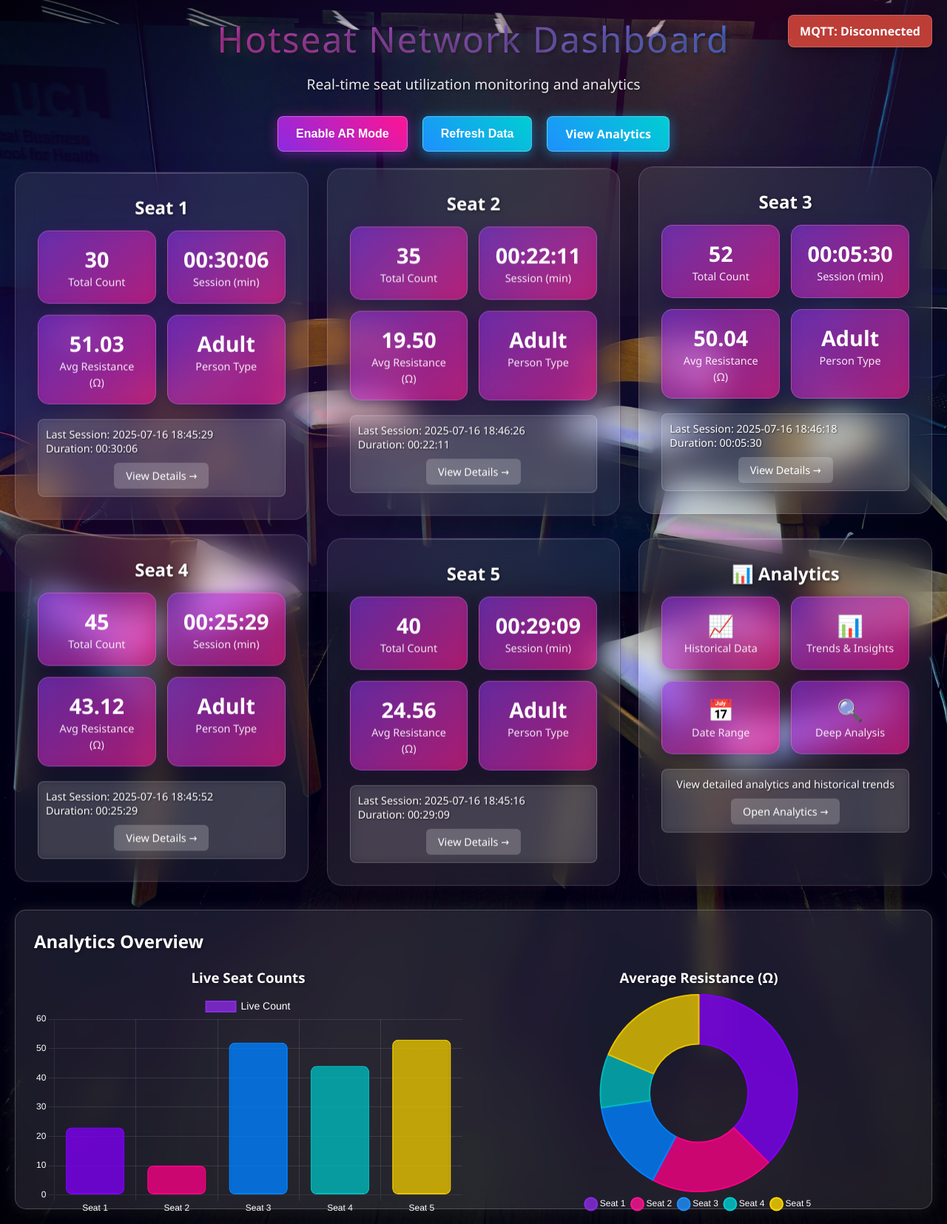
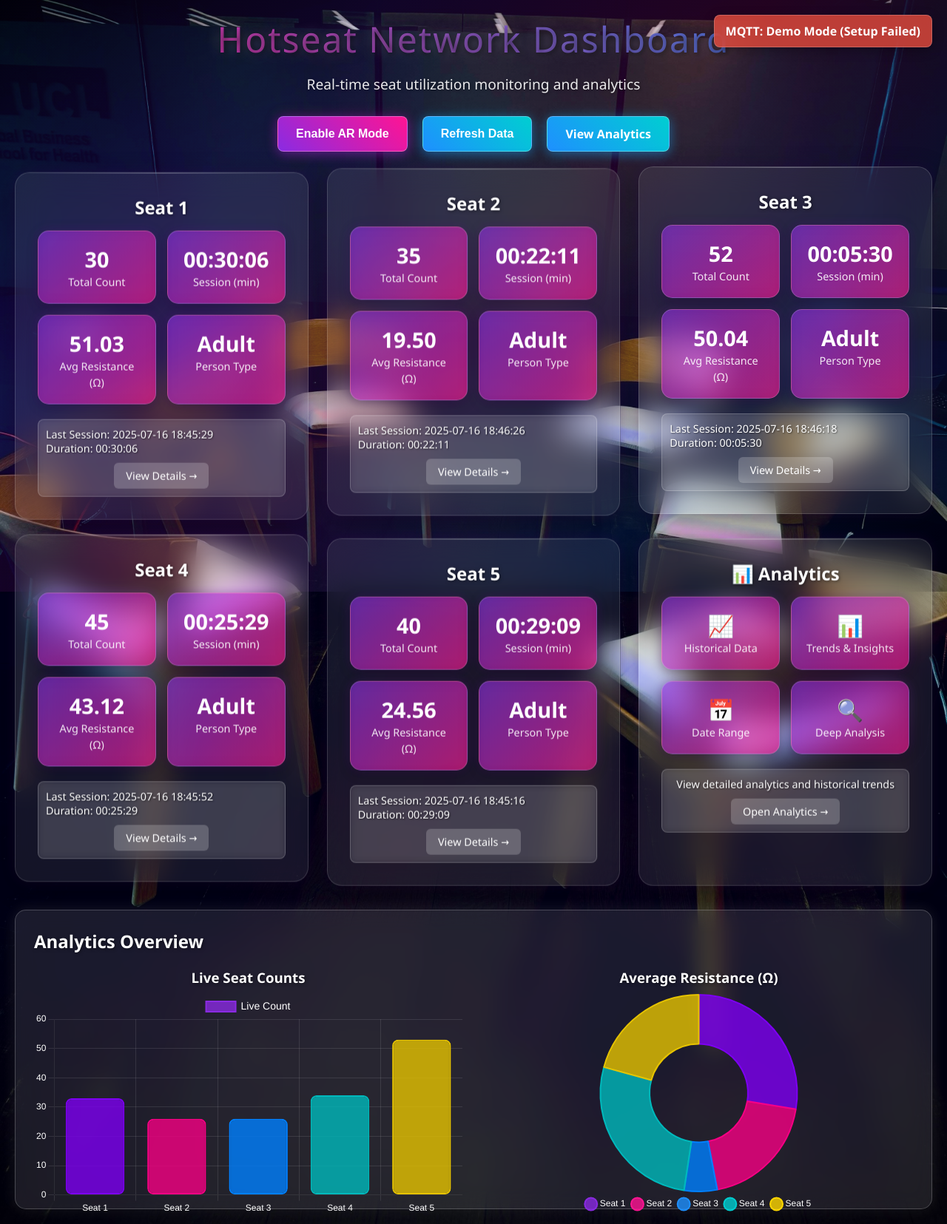
Before and after one commit to tantoon94/Hotseat_Network, a plain HTML site: page index.HTML in a window 1280 px wide. Shown: the whole page at 74% size. Drawn offline with nearby package versions, Linux system fonts and the light colour scheme; no server answers.

Commit message:
Fix MQTT connection for GitHub Pages - add automatic demo mode fallback

```diff
--- a/index.HTML
+++ b/index.HTML
@@ -599,16 +599,10 @@
             generateSeatCards();
         });
 
-        // MQTT Connection
+        // MQTT Connection with GitHub Pages compatibility
         function initializeMQTT() {
-            // Load credentials from external file (you'll need to create this)
-            loadMQTTCredentials().then(() => {
-                connectMQTT();
-            }).catch(() => {
-                // Fallback to demo mode
-                console.log('Using demo mode - no MQTT connection');
-                simulateMQTTData();
-            });
+            // Initialize MQTT connection with automatic fallback to demo mode
+            connectToMQTT();
         }
 
         async function loadMQTTCredentials() {
@@ -623,26 +617,51 @@
             }
         }
 
-        function connectMQTT() {
-            console.log('MQTT_CONFIG loaded:', MQTT_CONFIG);
+        // Enhanced MQTT connection with GitHub Pages compatibility
+        async function connectToMQTT() {
+            try {
+                // Check if we're on GitHub Pages (HTTPS)
+                const isGitHubPages = window.location.hostname === 'tantoon94.github.io';
+                const isHTTPS = window.location.protocol === 'https:';
 
-            // Try different connection URLs
+                if (isGitHubPages || isHTTPS) {
+                    console.log('🌐 Detected GitHub Pages or HTTPS - MQTT connection may be restricted');
+                    console.log('📱 Using demo data mode for live dashboard');
+
+                    // Show user-friendly message
+                    updateMQTTStatus(false, 'Demo Mode (GitHub Pages)');
+
+                    // Start demo data immediately
+                    simulateMQTTData();
+                    return;
+                }
+
+                // Load MQTT configuration
+                const response = await fetch('mqtt-config.json');
+                if (!response.ok) {
+                    throw new Error('Failed to load MQTT configuration');
+                }
+
+                const MQTT_CONFIG = await response.json();
+                console.log('📡 MQTT Config loaded:', MQTT_CONFIG);
+
+                // Try different connection URLs with fallbacks
                 const connectUrls = [
                     `ws://${MQTT_CONFIG.host}:${MQTT_CONFIG.port}/mqtt`,
                     `ws://${MQTT_CONFIG.host}:${MQTT_CONFIG.port}/ws`,
                     `ws://${MQTT_CONFIG.host}:${MQTT_CONFIG.port}`
                 ];
 
-            console.log('Attempting to connect to MQTT broker...');
-            console.log('MQTT Config - Host:', MQTT_CONFIG.host, 'Port:', MQTT_CONFIG.port);
-            console.log('Trying URLs:', connectUrls);
+                console.log('🔌 Attempting to connect to MQTT broker...');
+                console.log('📍 Host:', MQTT_CONFIG.host, 'Port:', MQTT_CONFIG.port);
+                console.log('🔗 Trying URLs:', connectUrls);
 
                 // Try the first URL
                 const connectUrl = connectUrls[0];
-            console.log('Using URL:', connectUrl);
+                console.log('🎯 Using URL:', connectUrl);
 
                 mqttClient = mqtt.connect(connectUrl, {
-                clientId: MQTT_CONFIG.clientId,
+                    clientId: MQTT_CONFIG.clientId || `hotseat_${Math.random().toString(36).substr(2, 9)}`,
                     username: MQTT_CONFIG.username,
                     password: MQTT_CONFIG.password,
                     clean: true,
@@ -653,21 +672,21 @@
 
                 mqttClient.on('connect', function() {
                     console.log('✅ Successfully connected to MQTT broker');
-                updateMQTTStatus(true);
+                    updateMQTTStatus(true, 'Connected');
                     hideLoading();
 
                     // Subscribe to both topics
-                console.log('Subscribing to topics...');
+                    console.log('📡 Subscribing to topics...');
                     mqttClient.subscribe('student/ucbqmie/sitting_events', function(err) {
                         if (err) {
-                        console.error('Error subscribing to sitting_events:', err);
+                            console.error('❌ Error subscribing to sitting_events:', err);
                         } else {
                             console.log('✅ Subscribed to student/ucbqmie/sitting_events');
                         }
                     });
                     mqttClient.subscribe('student/ucbqmie/seat_counts', function(err) {
                         if (err) {
-                        console.error('Error subscribing to seat_counts:', err);
+                            console.error('❌ Error subscribing to seat_counts:', err);
                         } else {
                             console.log('✅ Subscribed to student/ucbqmie/seat_counts');
                         }
@@ -677,12 +696,12 @@
                 mqttClient.on('message', function(topic, message) {
                     try {
                         const data = JSON.parse(message.toString());
-                    console.log('Received MQTT data from topic:', topic, data);
+                        console.log('📨 Received MQTT data from topic:', topic, data);
 
                         if (topic === 'student/ucbqmie/sitting_events') {
                             // Handle sitting events data with exact format
                             if (data.seat_id && data.seat_id >= 1 && data.seat_id <= 5) {
-                            console.log('Processing sitting event for seat:', data.seat_id);
+                                console.log('🪑 Processing sitting event for seat:', data.seat_id);
                                 updateSeatData(data.seat_id.toString(), data);
 
                                 // Also call the enhanced handler for Firestore integration
@@ -693,18 +712,21 @@
                             handleSeatCounts(data);
                         }
                     } catch (error) {
-                    console.error('Error parsing MQTT message:', error);
+                        console.error('❌ Error parsing MQTT message:', error);
                     }
                 });
 
                 mqttClient.on('error', function(error) {
                     console.error('❌ MQTT Error:', error);
-                updateMQTTStatus(false);
+                    console.log('🔄 Falling back to demo data mode');
+                    updateMQTTStatus(false, 'Demo Mode (Connection Failed)');
+                    simulateMQTTData();
                 });
 
                 mqttClient.on('close', function() {
                     console.log('🔌 MQTT connection closed');
-                updateMQTTStatus(false);
+                    updateMQTTStatus(false, 'Demo Mode (Disconnected)');
+                    // Don't start demo data here to avoid conflicts
                 });
 
                 mqttClient.on('reconnect', function() {
@@ -713,17 +735,24 @@
 
                 mqttClient.on('offline', function() {
                     console.log('📴 MQTT client went offline');
-                updateMQTTStatus(false);
+                    updateMQTTStatus(false, 'Demo Mode (Offline)');
                 });
+
+            } catch (error) {
+                console.error('❌ Failed to connect to MQTT:', error);
+                console.log('🔄 Falling back to demo data mode');
+                updateMQTTStatus(false, 'Demo Mode (Setup Failed)');
+                simulateMQTTData();
+            }
         }
 
-        function updateMQTTStatus(connected) {
+        function updateMQTTStatus(connected, message = '') {
             const statusEl = document.getElementById('mqtt-status');
             if (connected) {
-                statusEl.textContent = 'MQTT: Connected';
+                statusEl.textContent = `MQTT: ${message}`;
                 statusEl.className = 'mqtt-status mqtt-connected';
             } else {
-                statusEl.textContent = 'MQTT: Disconnected';
+                statusEl.textContent = `MQTT: ${message}`;
                 statusEl.className = 'mqtt-status mqtt-disconnected';
             }
         }
```
Lines whose indentation alone changed are shown as unchanged.
